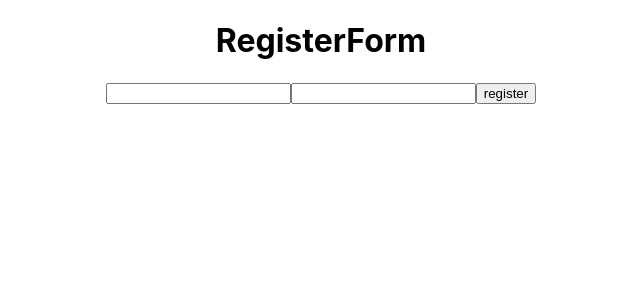
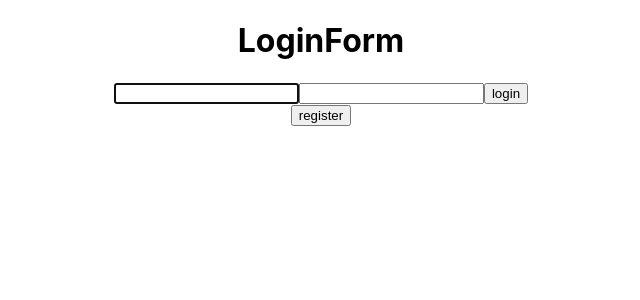
Before and after one commit to hellomac87/fds-bbs-react, a React (Create React App) app: page / in a window 1280 px wide. Shown: the top 300 px of the page, without its empty margins (319-959 px from the left). Built offline with nearby package versions, Linux system fonts and the light colour scheme.

Commit message:
ref 사용해보기

```diff
--- a/src/App.js
+++ b/src/App.js
@@ -11,7 +11,7 @@ class App extends Component {
     // page === 'register' => 회원가입 페이지
     // page === 'post-list' => 게시물 목록 페이지
     this.state = {
-      page: 'register'
+      page: 'login'
     }
   }
 
--- a/src/components/LoginForm.js
+++ b/src/components/LoginForm.js
@@ -2,6 +2,17 @@ import React, { Component, Fragment } from 'react';
 import api from '../api';
 
 class LoginForm extends Component {
+    constructor(props){
+        super(props);
+
+        this.usernameRef = React.createRef();
+        this.passwordRef = React.createRef();
+    }
+
+    componentDidMount(){
+        this.usernameRef.current.focus();
+    }
+
     handleSubmit = async (e) => {
         e.preventDefault();
 
@@ -21,8 +32,8 @@ class LoginForm extends Component {
             <Fragment>
                 <form onSubmit={(e) => this.handleSubmit(e)}>
                     <h1>LoginForm</h1>
-                    <input tyep="text" name="username" />
-                    <input tyep="password" name="password" />
+                    <input tyep="text" name="username" ref={this.usernameRef}/>
+                    <input tyep="password" name="password" ref={this.passwordRef}/>
                     <button>login</button>
                 </form>
                 <button onClick={(e) => onRegister(e)}>register</button>
```
